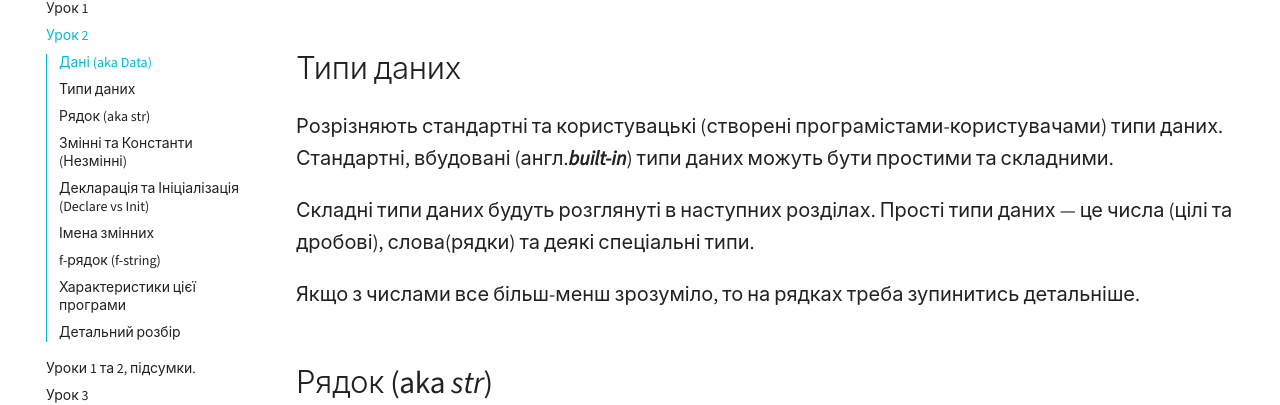
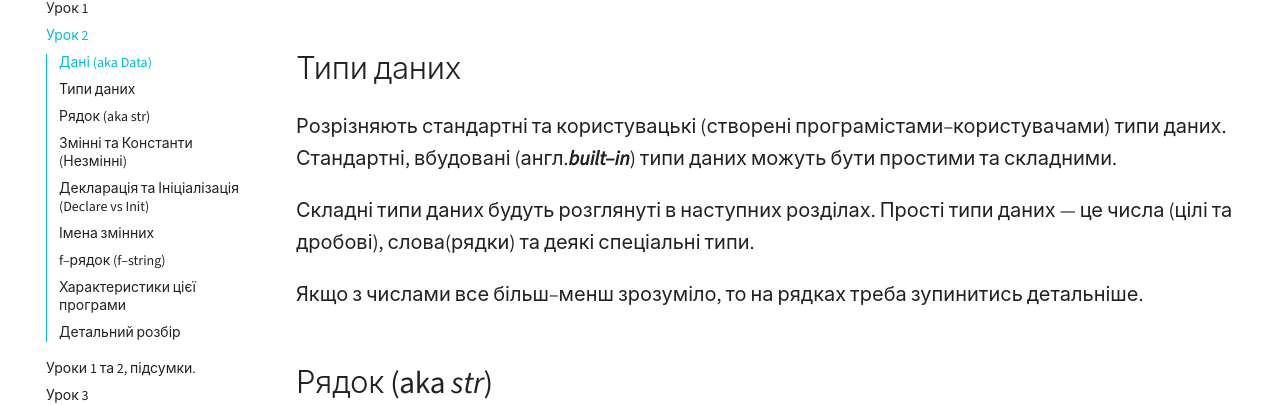
Before and after one commit to kirilche/pykids, an MkDocs documentation site: the page built from docs/lessons/2.md, in a window 1280 px wide and 900 px high, scrolled down 359 px. Shown: the part 147-552 px from the top of the window. Built offline with MkDocs 1.6.1 and Material for MkDocs 9.7.7, drawn with Linux system fonts in a browser that asks for light colours; some of the changed text lies outside the part shown.

Commit message:
110125 16

````diff
--- a/docs/lessons/2.md
+++ b/docs/lessons/2.md
@@ -15,13 +15,13 @@ tags:
 
 ## Типи даних
 
-Розрізняють стандартні та користувацькі (створені програмістами-користувачами) типи даних.
-Стандартні, вбудовані (англ.***built-in***) типи даних можуть бути простими та складними.
+Розрізняють стандартні та користувацькі (створені програмістами–користувачами) типи даних.
+Стандартні, вбудовані (англ.***built–in***) типи даних можуть бути простими та складними.
 
 Складні типи даних будуть розглянуті в наступних розділах.
 Прості типи даних — це числа (цілі та дробові), слова(рядки) та деякі спеціальні типи.
 
-Якщо з числами все більш-менш зрозуміло, то на рядках треба зупинитись детальніше.
+Якщо з числами все більш–менш зрозуміло, то на рядках треба зупинитись детальніше.
 
 ## Рядок (aka _str_)
 str
@@ -50,7 +50,7 @@ str
     Отже змінна створиться та задекларується в момент першого присвоєння їй значення.
     В інших мовах може існувати механізм створення змінної без початкового значення, або з нульовим значенням.
 
-Щодо **констант**, то в Пайтон на жаль немає гарантій незмінності. Єдине що є – **домовленність** про те, якщо назва змінної пишеться всіма великими літерами та ще починається з `_` (знака підкреслення), то _правилом джентельменського тону_ буде не чіпати таку змінну, вона вважається умовно "сталою"
+Щодо **констант**, то в Пайтон на жаль немає гарантій незмінності. Єдине що є — **домовленність** про те, якщо назва змінної пишеться всіма великими літерами та ще починається з `_` (знака підкреслення), то _правилом джентельменського тону_ буде не чіпати таку змінну, вона вважається умовно "сталою"
 
 ## Імена змінних
 
@@ -87,9 +87,9 @@ str
         1_time = "95%"
         ```
 
-## f-рядок (f-string)
-f-рядок є найзручнішим способом друку значень змінних в контексті, з поясненнями та\або в шаблоні
-```py title="приклад використання f-рядків" linenums="1"
+## f–рядок (f–string)
+f–рядок є найзручнішим способом друку значень змінних в контексті, з поясненнями та\або в шаблоні
+```py title="приклад використання f–рядків" linenums="1"
 name = input("Введіть своє ім'я: ")
 age = int(input("Введіть свій вік: "))
 
````
Also changed, not shown: docs/fundamentals.md (+9 -10 lines), docs/lessons/1.md (+3 -3 lines), docs/lessons/3_summary_1.md (+6 -6 lines), docs/lessons/3_w.md (line endings or trailing spaces).
